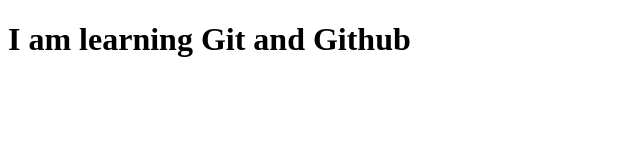
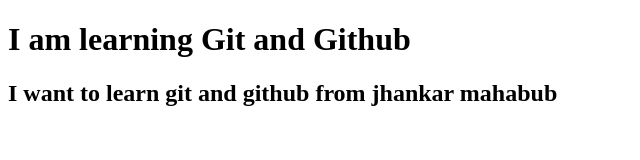
Before and after one commit to SohelTanbir/my-second-website, a plain HTML site: page index.html in a window 1280 px wide. Shown: the whole page, without its empty margins (0-640 px from the left). Drawn offline with Linux system fonts and the light colour scheme.

Commit message:
added new heading in index file

```diff
--- a/index.html
+++ b/index.html
@@ -7,5 +7,6 @@
 </head>
 <body>
     <h1>I am learning Git and Github</h1>
+    <h2>I want to learn git and github from jhankar mahabub</h2>
 </body>
 </html>
```
